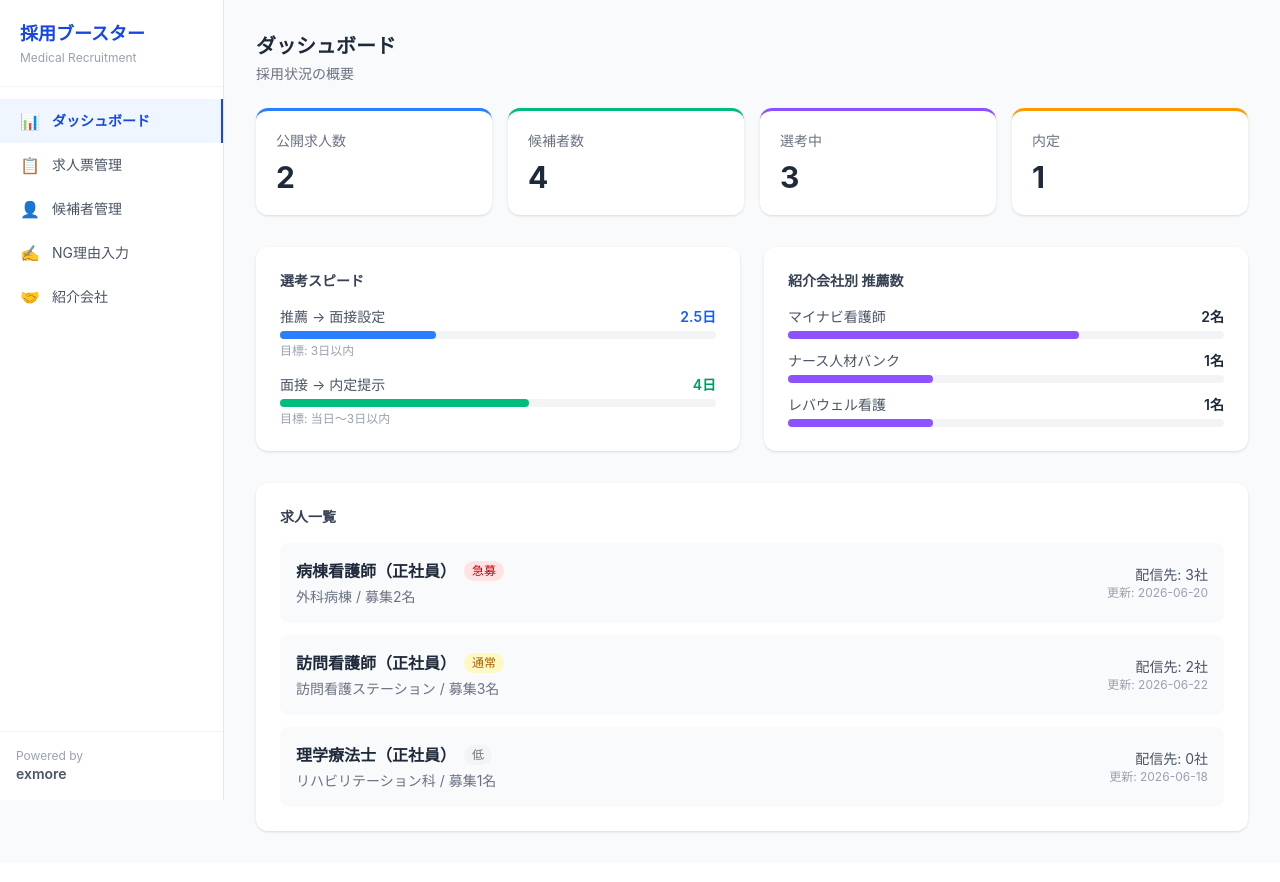
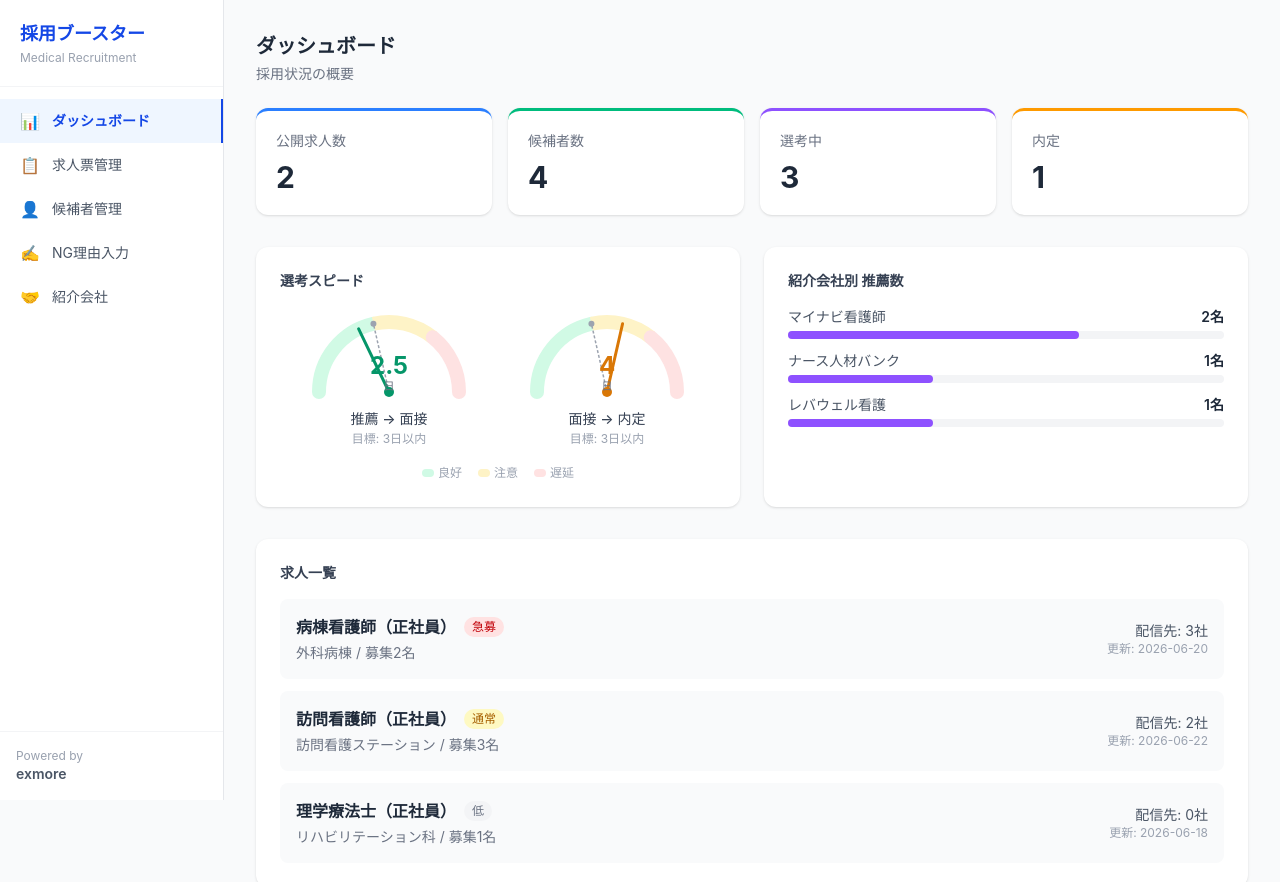
Before and after one commit to anna-hash-star/sugudesk, a Next.js app: page /booster in a window 1280 px wide. Shown: the top 882 px of the page. Built offline with nearby package versions, Linux system fonts and the light colour scheme.

Commit message:
選考スピードをメーター風UIに変更
半円ゲージで選考日数を視覚化（緑=良好、黄=注意、赤=遅延）

Co-Authored-By: Claude Opus 4.6 <noreply@anthropic.com>
Claude-Session: https://claude.ai/code/session_01XV9zRVXFoEwwCLcHFuNefr

```diff
--- a/pages/booster/index.js
+++ b/pages/booster/index.js
@@ -1,6 +1,71 @@
 import { useState } from 'react';
 import BoosterLayout from '../../components/booster/Layout';
 import { sampleJobs, sampleCandidates, sampleAgencies, candidateStatuses } from '../../lib/booster/sample-data';
+
+function SpeedGauge({ value, max, target, label, unit = '日' }) {
+  const ratio = Math.min(value / max, 1);
+  const targetRatio = target / max;
+  const r = 70;
+  const cx = 90;
+  const cy = 85;
+  const startAngle = Math.PI;
+  const endAngle = 0;
+  const arc = (angle) => ({
+    x: cx + r * Math.cos(angle),
+    y: cy - r * Math.sin(angle),
+  });
+  const needleAngle = startAngle - ratio * Math.PI;
+  const targetAngle = startAngle - targetRatio * Math.PI;
+  const needleTip = arc(needleAngle);
+  const targetPos = arc(targetAngle);
+
+  const greenEnd = startAngle - (target / max) * Math.PI;
+  const yellowEnd = startAngle - ((target + (max - target) * 0.5) / max) * Math.PI;
+
+  const arcPath = (startA, endA, radius) => {
+    const s = { x: cx + radius * Math.cos(startA), y: cy - radius * Math.sin(startA) };
+    const e = { x: cx + radius * Math.cos(endA), y: cy - radius * Math.sin(endA) };
+    const large = startA - endA > Math.PI ? 1 : 0;
+    return `M ${s.x} ${s.y} A ${radius} ${radius} 0 ${large} 1 ${e.x} ${e.y}`;
+  };
+
+  const isGood = value <= target;
+  const isOk = value > target && value <= target + (max - target) * 0.5;
+
+  return (
+    <div className="flex flex-col items-center">
+      <svg width="180" height="110" viewBox="0 0 180 110">
+        <path d={arcPath(startAngle, greenEnd, r)} fill="none" stroke="#d1fae5" strokeWidth="14" strokeLinecap="round" />
+        <path d={arcPath(greenEnd, yellowEnd, r)} fill="none" stroke="#fef3c7" strokeWidth="14" />
+        <path d={arcPath(yellowEnd, endAngle, r)} fill="none" stroke="#fee2e2" strokeWidth="14" strokeLinecap="round" />
+
+        <line
+          x1={cx} y1={cy}
+          x2={targetPos.x} y2={targetPos.y}
+          stroke="#9ca3af" strokeWidth="1.5" strokeDasharray="3,2"
+        />
+        <circle cx={targetPos.x} cy={targetPos.y} r="3" fill="#9ca3af" />
+
+        <line
+          x1={cx} y1={cy}
+          x2={needleTip.x} y2={needleTip.y}
+          stroke={isGood ? '#059669' : isOk ? '#d97706' : '#dc2626'}
+          strokeWidth="3" strokeLinecap="round"
+        />
+        <circle cx={cx} cy={cy} r="5" fill={isGood ? '#059669' : isOk ? '#d97706' : '#dc2626'} />
+
+        <text x={cx} y={cy - 18} textAnchor="middle" className="text-2xl font-bold" fill={isGood ? '#059669' : isOk ? '#d97706' : '#dc2626'} fontSize="28" fontWeight="800">
+          {value}
+        </text>
+        <text x={cx} y={cy - 2} textAnchor="middle" fill="#6b7280" fontSize="11">
+          {unit}
+        </text>
+      </svg>
+      <div className="text-sm font-medium text-gray-700 -mt-2">{label}</div>
+      <div className="text-xs text-gray-400 mt-0.5">目標: {target}{unit}以内</div>
+    </div>
+  );
+}
 
 const urgencyLabel = { high: '急募', medium: '通常', low: '低' };
 const urgencyStyle = {
@@ -44,26 +109,15 @@ export default function BoosterDashboard() {
       <div className="grid md:grid-cols-2 gap-6 mb-8">
         <div className="bg-white rounded-xl p-6 shadow-sm">
           <h2 className="text-sm font-semibold text-gray-700 mb-4">選考スピード</h2>
-          <div className="space-y-4">
-            <div>
-              <div className="flex justify-between text-sm mb-1">
-                <span className="text-gray-600">推薦 → 面接設定</span>
-                <span className="font-semibold text-blue-600">{avgDaysToInterview}日</span>
-              </div>
-              <div className="h-2 bg-gray-100 rounded-full">
-                <div className="h-2 bg-blue-500 rounded-full" style={{ width: `${Math.min((avgDaysToInterview / 7) * 100, 100)}%` }} />
-              </div>
-              <div className="text-xs text-gray-400 mt-1">目標: 3日以内</div>
-            </div>
-            <div>
-              <div className="flex justify-between text-sm mb-1">
-                <span className="text-gray-600">面接 → 内定提示</span>
-                <span className="font-semibold text-emerald-600">{avgDaysToOffer}日</span>
-              </div>
-              <div className="h-2 bg-gray-100 rounded-full">
-                <div className="h-2 bg-emerald-500 rounded-full" style={{ width: `${Math.min((avgDaysToOffer / 7) * 100, 100)}%` }} />
-              </div>
-              <div className="text-xs text-gray-400 mt-1">目標: 当日〜3日以内</div>
+          <div className="flex justify-around">
+            <SpeedGauge value={avgDaysToInterview} max={7} target={3} label="推薦 → 面接" />
+            <SpeedGauge value={avgDaysToOffer} max={7} target={3} label="面接 → 内定" />
+          </div>
+          <div className="mt-3 text-center">
+            <div className="inline-flex items-center gap-4 text-xs text-gray-400">
+              <span className="flex items-center gap-1"><span className="w-3 h-2 bg-emerald-100 rounded-sm inline-block" />良好</span>
+              <span className="flex items-center gap-1"><span className="w-3 h-2 bg-amber-100 rounded-sm inline-block" />注意</span>
+              <span className="flex items-center gap-1"><span className="w-3 h-2 bg-red-100 rounded-sm inline-block" />遅延</span>
             </div>
           </div>
         </div>
```
